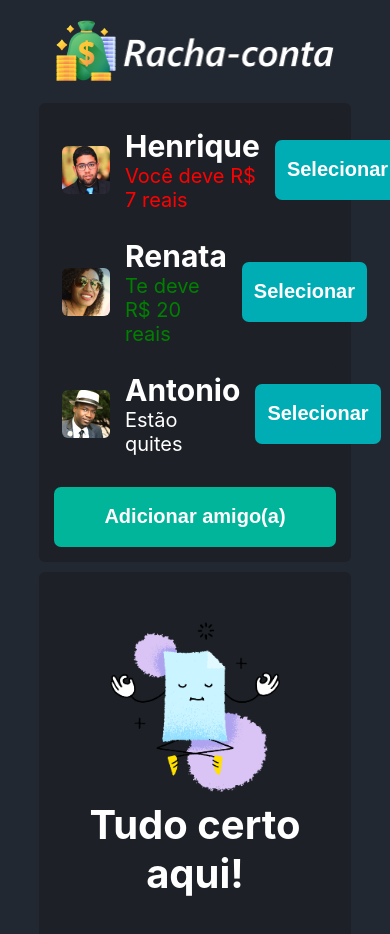
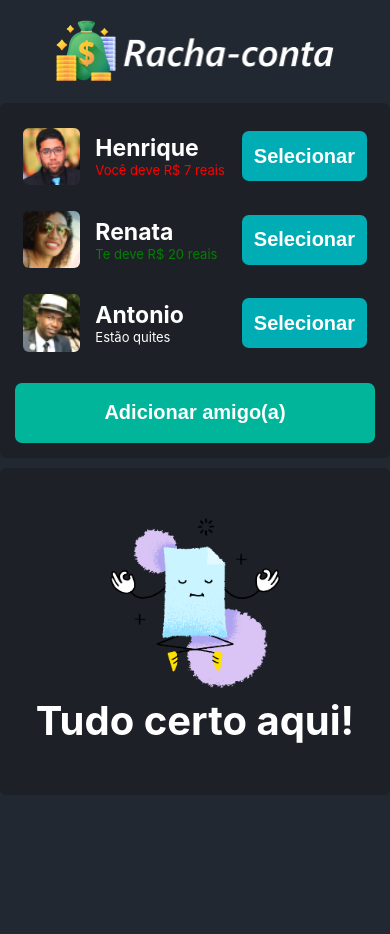
Before and after one commit to DanThug/app-racha-conta, a React (Vite) app: page / in a window 390 px wide. Shown: the top 934 px of the page. After the commit the page ends 844 px from the top, so only its background shows below. Built offline with nearby package versions, Linux system fonts and the light colour scheme.

Commit message:
correção responsivo

```diff
--- a/src/FriendsList.css
+++ b/src/FriendsList.css
@@ -110,7 +110,7 @@
     }
 
     .friend-text-container h3 {
-        font-size: 3rem;
+        font-size: 2.2rem;
     }
 
 
@@ -119,12 +119,12 @@
     }
 
     .friend-select-button {
-        height: 6rem;
+        height: 5rem;
         font-size: 2rem;
     }
 
     .selected-button {
-        height: 6rem;
+        height: 5rem;
         font-size: 2rem;
     }
 
@@ -134,3 +134,14 @@
         font-size: 2rem;
     }
 }
+
+
+@media (max-width: 450px) {
+    .friend-text-container h3 {
+        font-size: 2.3rem;
+    }
+
+    .debt, .credit, .even {
+        font-size: 1.3rem;
+    }
+}
--- a/src/app.css
+++ b/src/app.css
@@ -115,3 +115,9 @@ html {
     font-size: 4rem;
   }
 }
+
+@media (max-width: 450px) {
+  .app-main {
+    width: 100%;
+  }
+}
```
